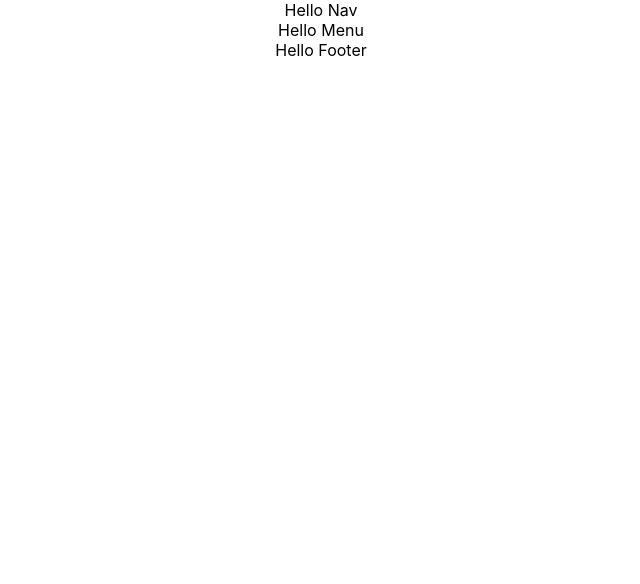
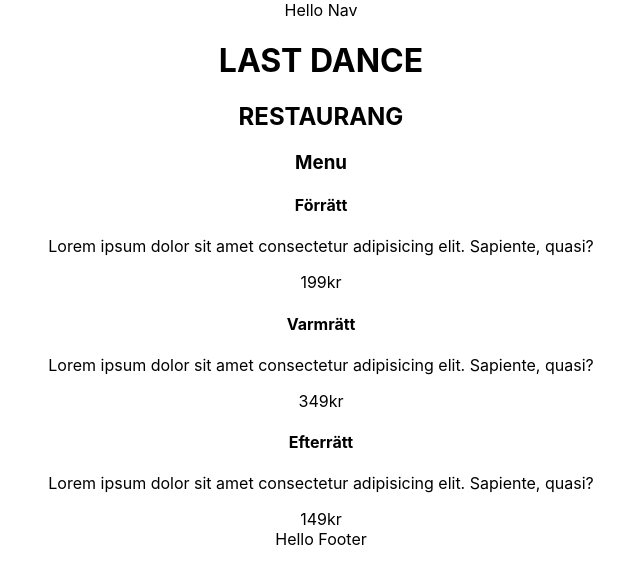
Before and after one commit to carlsylvan/restaurangen-last-dance, a React (Create React App) app: page /menu in a window 1280 px wide. Shown: the top 584 px of the page, without its empty margins (319-959 px from the left). Built offline with nearby package versions, Linux system fonts and the light colour scheme.

Commit message:
added menu html

```diff
--- a/src/components/Menu/Menu.tsx
+++ b/src/components/Menu/Menu.tsx
@@ -1,3 +1,40 @@
 export const Menu = () => {
-    return <div>Hello Menu</div>
+
+    // interface MenuItem {
+    //     name: string;
+    //     description: string;
+    //     price: number;
+    //   }
+
+    //   interface MenuSection {
+    //     name: string;
+    //     items: MenuItem[];
+    //   }
+
+    //   interface Menu {
+    //     firstCourses: MenuSection;
+    //     mainCourses: MenuSection;
+    //     desserts: MenuSection;
+    //   }
+
+    //   let menu: Menu = [{}]
+
+    return (
+        <>
+            <h1>LAST DANCE</h1>
+            <h2>RESTAURANG</h2>
+            <div className="menu">
+                <h3>Menu</h3>
+                <h4>Förrätt</h4>
+                <p>Lorem ipsum dolor sit amet consectetur adipisicing elit. Sapiente, quasi?</p>
+                <div>199kr</div>
+                <h4>Varmrätt</h4>
+                <p>Lorem ipsum dolor sit amet consectetur adipisicing elit. Sapiente, quasi?</p>
+                <div>349kr</div>
+                <h4>Efterrätt</h4>
+                <p>Lorem ipsum dolor sit amet consectetur adipisicing elit. Sapiente, quasi?</p>
+                <div>149kr</div>
+            </div>
+        </>
+    )
 }
```
